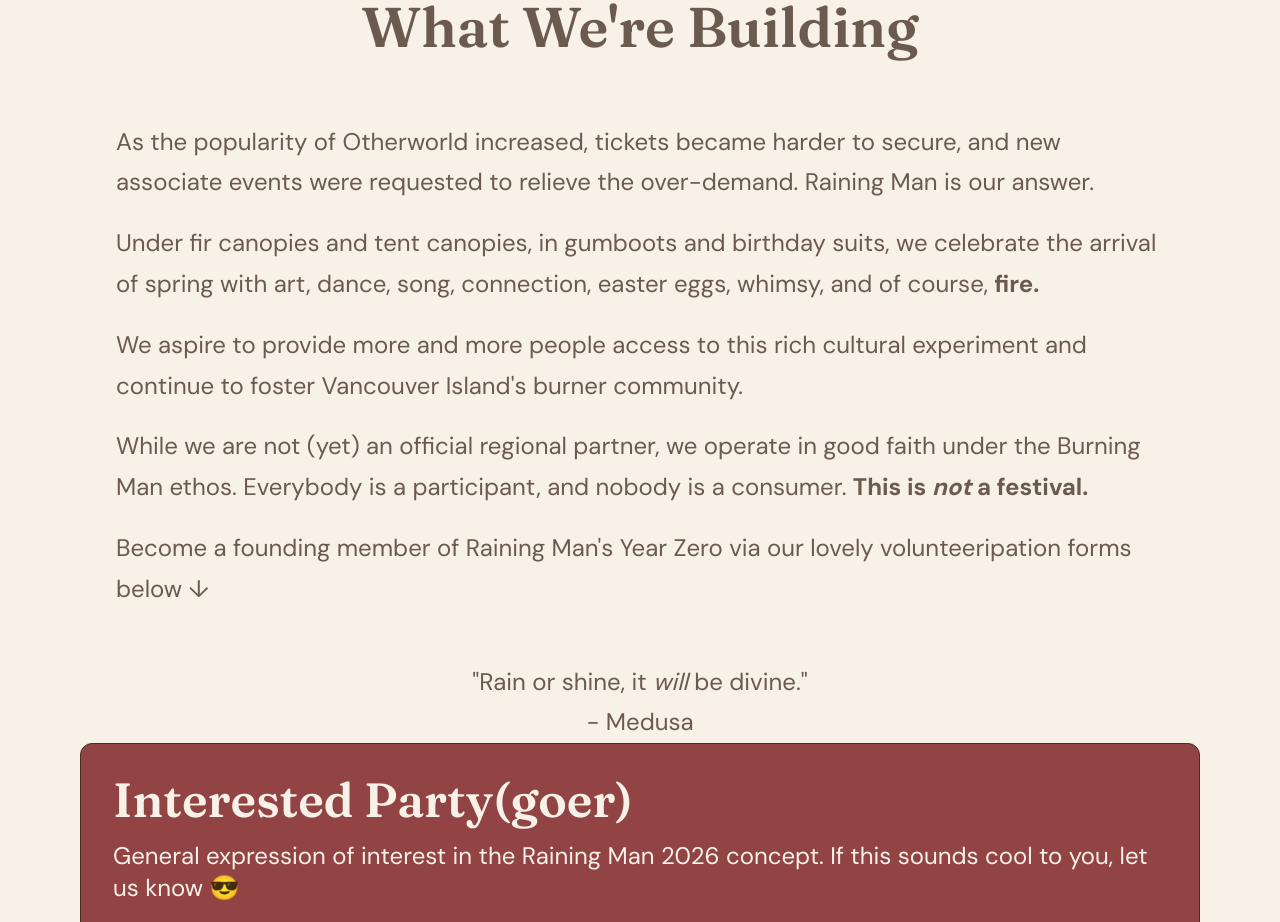
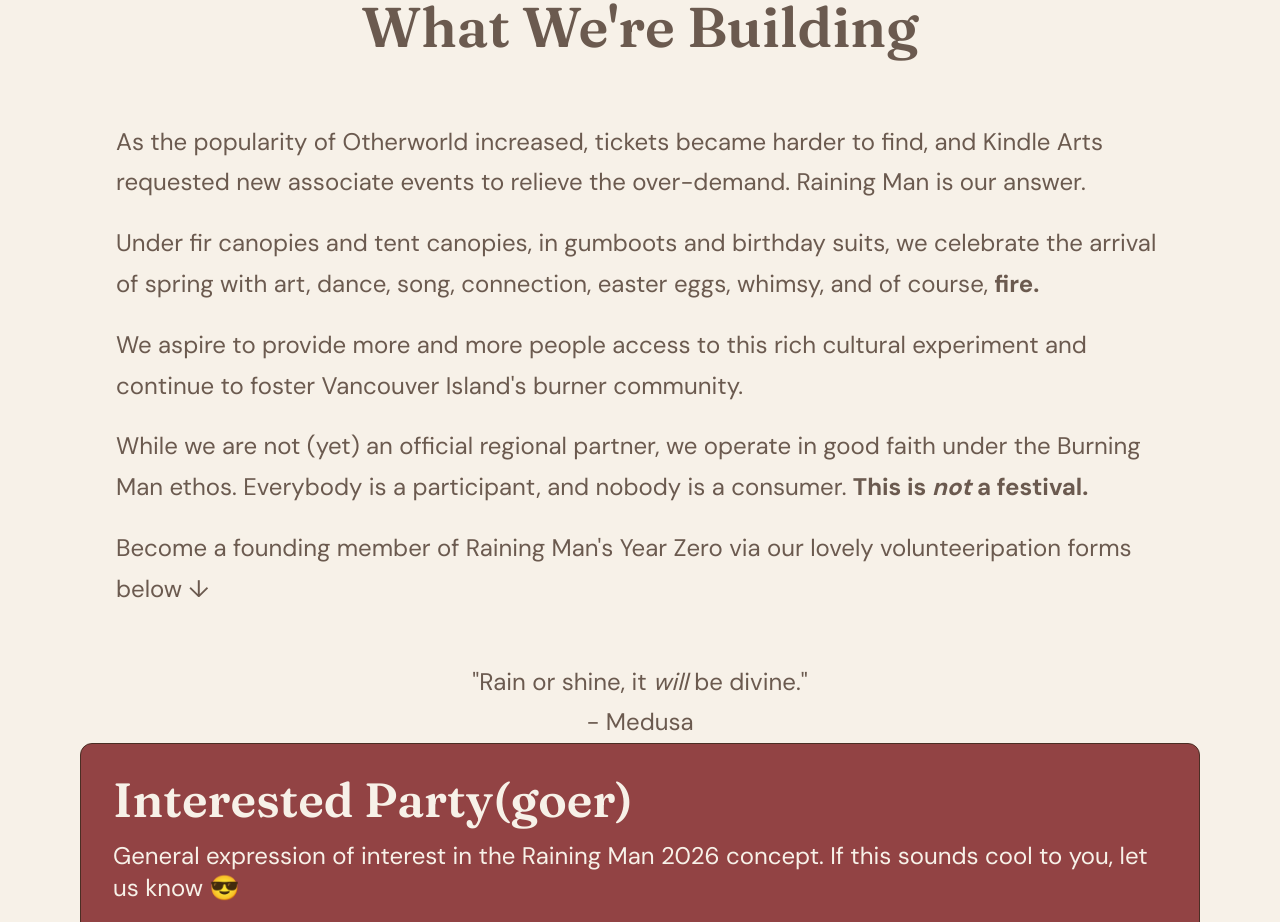
Before and after one commit to noalbalint/rainingman, a React (Vite) app: page / in a window 1280 px wide. Shown: the part 900-1822 px from the top of the page. Built offline with nearby package versions, Linux system fonts and the light colour scheme.

Commit message:
update copy

```diff
--- a/src/screens/RainingmanHome/sections/EventVisionSection/EventVisionSection.tsx
+++ b/src/screens/RainingmanHome/sections/EventVisionSection/EventVisionSection.tsx
@@ -10,8 +10,8 @@ export const EventVisionSection = (): JSX.Element => {
         <div className="flex w-full max-w-[1048px] flex-col gap-[66px]">
           <div className="flex flex-col gap-5">
             <p className="m-0 [font-family:'DM_Sans',Helvetica] text-xl font-normal leading-[1.7] tracking-[0] text-[#6b5a4f] lg:text-2xl lg:leading-[40.8px]">
-              As the popularity of Otherworld increased, tickets became harder to secure, and
-              new associate events were requested to relieve the over-demand. Raining Man is our answer.
+              As the popularity of Otherworld increased, tickets became harder to find, and Kindle Arts
+              requested new associate events to relieve the over-demand. Raining Man is our answer.
             </p>
             <p className="m-0 [font-family:'DM_Sans',Helvetica] text-xl font-normal leading-[1.7] tracking-[0] text-[#6b5a4f] lg:text-2xl lg:leading-[40.8px]">
               Under fir canopies and tent canopies, in gumboots and birthday suits,
```
